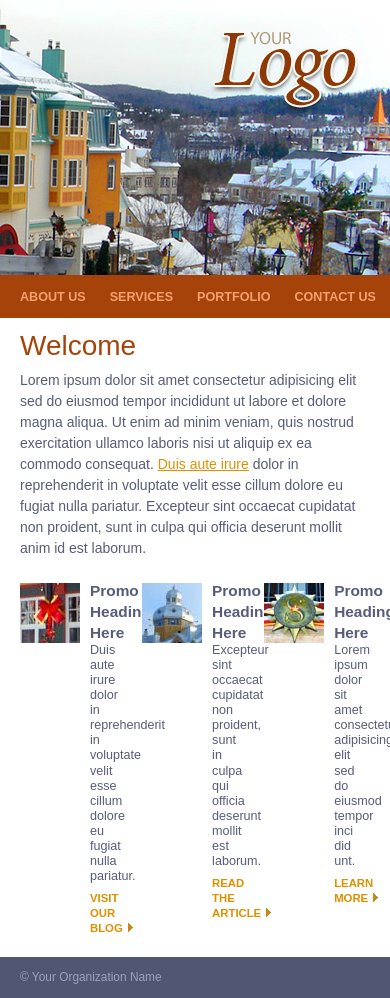
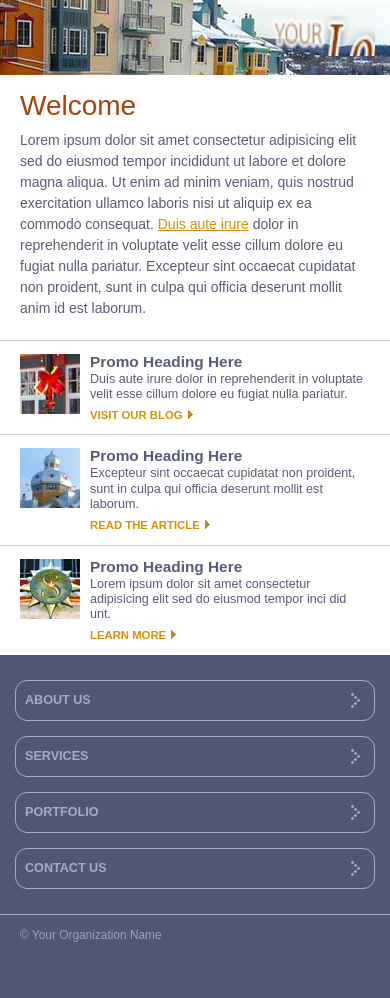
Before and after one commit to mahmud-js-dev/My-Responvive-site---02, a plain HTML site: page index.html in a window 390 px wide. After the commit the page ends 956 px from the top, so only its background shows below. Drawn offline with Linux system fonts and the light colour scheme.

Commit message:
styled for the small screen breakpoint

```diff
--- a/css/screen_layout_small.css
+++ b/css/screen_layout_small.css
@@ -1,3 +1,55 @@
 @charset "UTF-8";
 
 /* Layout Small Screens */
+
+
+header {
+	height: 75px;
+	background: url(../images/banner_small.jpg) no-repeat right 0px;
+}
+
+header a.logo {
+	width: 105px; height: 40px;
+	top: 16px; right: 15px;
+	background-image: url(../images/logo_small.png);
+}
+
+article { padding: 20px 20px 10px 20px; }
+
+nav {
+	display: block;
+	position: static;
+	padding: 10px 0px 10px 0px;
+	background-color: #515673;
+}
+
+nav a {
+	color: #a6abc5;
+	display: block;
+	margin: 15px;
+	padding: 9px;
+	border: 1px solid #a6abc5;
+	background: url(../images/mobile_link_arrow.png) no-repeat right center;
+	-webkit-border-radius: 12px;
+	-moz-border-radius: 12px;
+	border-radius: 12px;
+}
+
+nav a:hover { color: #fff; background-color: rgba(255,255,255,.15); }
+
+.promo_container { padding: 0px; }
+
+.promo_container .promo {
+	width: auto;
+	float: none;
+	padding: 10px 0px 0px 0px;
+	background-position: 20px 13px;
+	border-top: 1px solid #ccc;
+}
+
+.promo_container .promo .content { padding: 0px 20px 5px 90px; }
+
+
+footer { border-top: 1px solid #a6abc5; }
+
+body { background-image: none;  }
```
